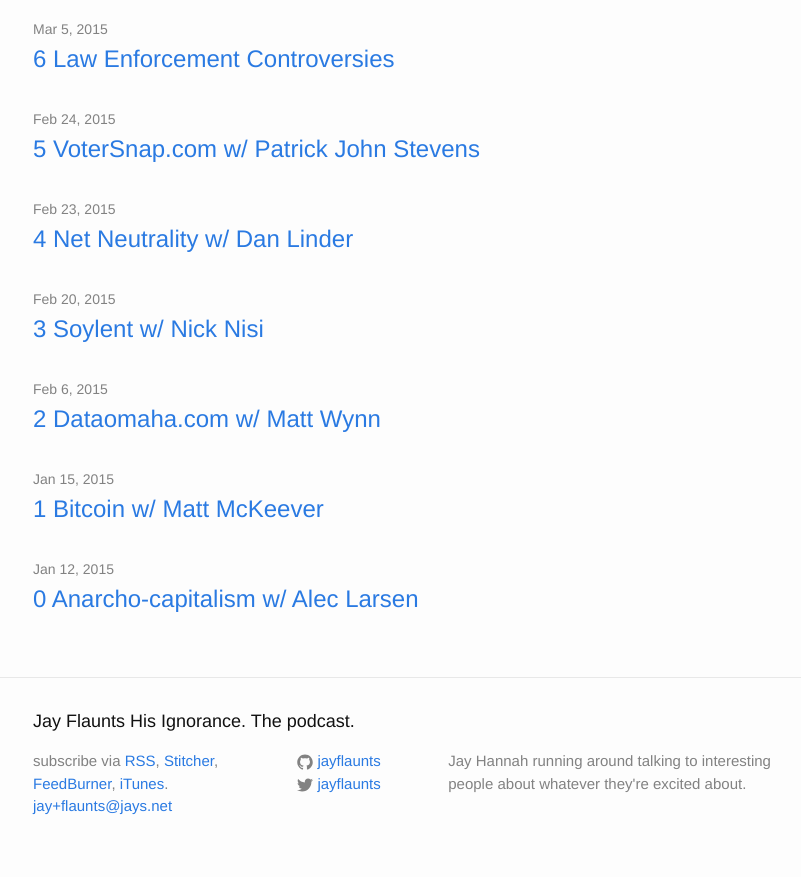
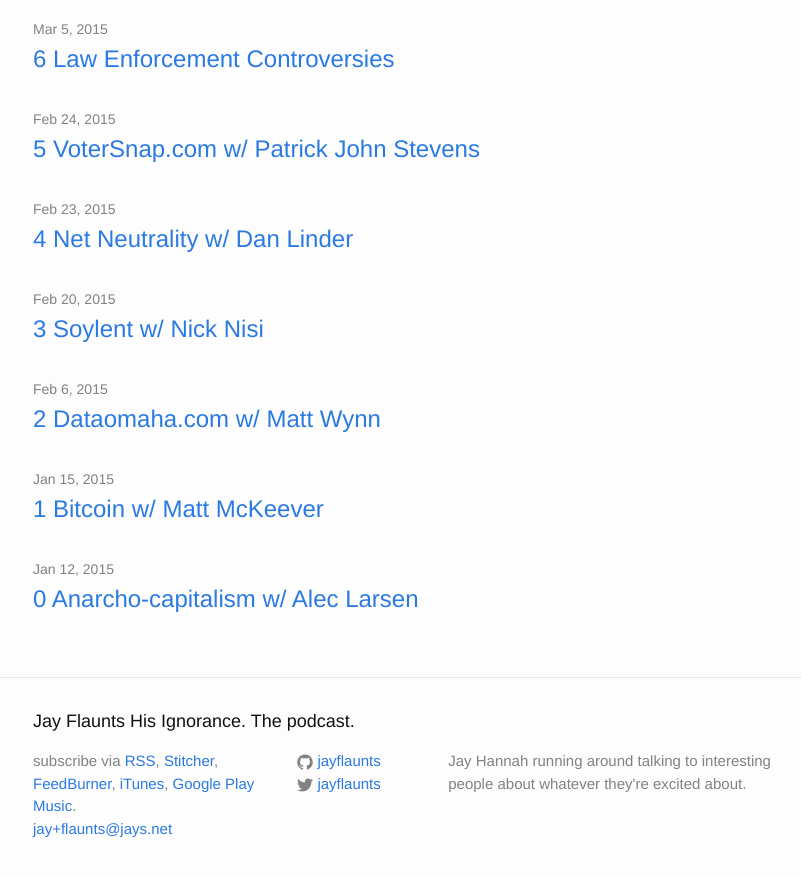
Before and after one commit to jhannah/jayflaunts, a Jekyll site: the page built from index.html, in a window 1280 px wide and 900 px high, scrolled down 1857 px. Shown: the top 877 px of the window, without its empty margins (237-1038 px from the left). Built offline with Jekyll 4.4.1, drawn with Linux system fonts in a browser that asks for light colours.

Commit message:
Added Google Play Music

```diff
--- a/_includes/footer.html
+++ b/_includes/footer.html
@@ -12,7 +12,8 @@
             <a target="_blank" href="{{ "/podcast.xml" | prepend: site.baseurl }}">RSS</a>,
             <a target="_blank" href="http://www.stitcher.com/podcast/jay-hannah/jay-flaunts-his-ignorance">Stitcher</a>,
             <a target="_blank" href="http://feeds.feedburner.com/JayFlaunts">FeedBurner</a>,
-            <a target="_blank" href="https://itunes.apple.com/au/podcast/jay-flaunts-his-ignorance./id963522849">iTunes</a>.
+            <a target="_blank" href="https://itunes.apple.com/au/podcast/jay-flaunts-his-ignorance./id963522849">iTunes</a>,
+            <a target="_blank" href="https://play.google.com/music/m/Ixvqs2huj4nsqets72hr5x3d52q?t=Jay_Flaunts_His_Ignorance_The_podcast">Google Play Music</a>.
           </li>
           <li><a href="mailto:{{ site.email }}">{{ site.email }}</a></li>
         </ul>
```
